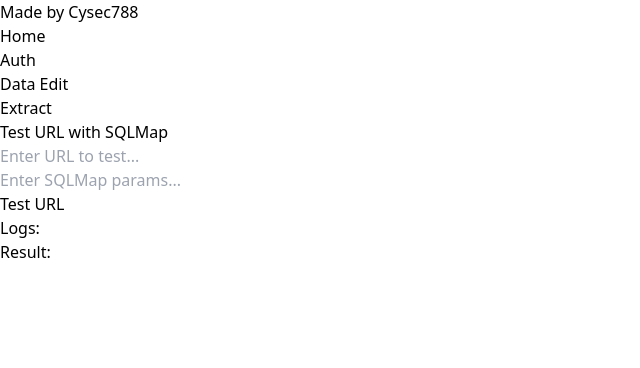
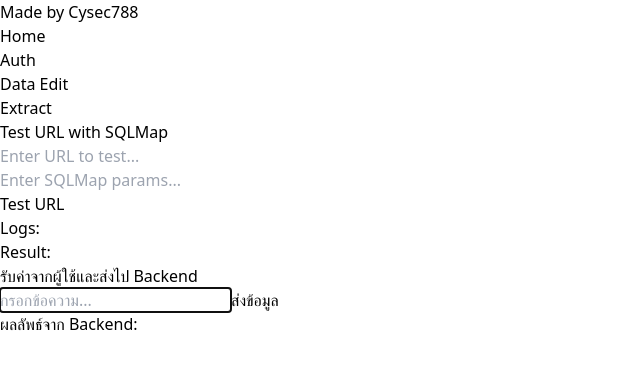
Before and after one commit to JetsadaPun/Sqlmap-Frontend, a Next.js app: page / in a window 1280 px wide. Shown: the top 368 px of the page, without its empty margins (0-640 px from the left). Built offline with nearby package versions, Linux system fonts and the light colour scheme.

Commit message:
Update Result of Aigen

```diff
--- a/src/app/page.tsx
+++ b/src/app/page.tsx
@@ -4,10 +4,17 @@ import Navbar from "./component/navbar";
 
 export default function Home() {
   const [url, setUrl] = useState("");
-  const [params, setParams] = useState(""); // สำหรับรับ params
+  const [params, setParams] = useState("");
   const [result, setResult] = useState("");
   const [logs, setLogs] = useState("");
   const [loading, setLoading] = useState(false);
+
+  const [userInput, setUserInput] = useState("");
+  const [response, setResponse] = useState<{
+    message: string;
+    pdfUrl?: string;
+  }>({ message: "" });
+  const [loading2, setLoading2] = useState(false);
 
   const handleSubmit = async (e: React.FormEvent<HTMLFormElement>) => {
     e.preventDefault();
@@ -45,6 +52,30 @@ export default function Home() {
       setLogs((prev) => prev + `Error: ${error.message}\n`);
     }
     setLoading(false);
+  };
+
+  const handleSubmit2 = async (event: { preventDefault: () => void }) => {
+    event.preventDefault();
+    setLoading2(true);
+    setResponse({ message: "" });
+
+    try {
+      const response = await fetch("http://localhost:5000/api/receive-data", {
+        method: "POST",
+        headers: { "Content-Type": "application/json" },
+        body: JSON.stringify({ text: userInput }),
+      });
+
+      if (!response.ok) {
+        throw new Error("Failed to communicate with backend.");
+      }
+
+      const data = await response.json();
+      setResponse(data);
+    } catch (error: any) {
+      setResponse({ message: `Error: ${error.message}` });
+    }
+    setLoading2(false);
   };
 
   return (
@@ -104,6 +135,57 @@ export default function Home() {
           </pre>
         </div>
       </div>
+
+      {/* Input Promt */}
+      <div className="p-6 container mx-auto">
+        <h2 className="text-xl font-semibold mb-4">
+          รับค่าจากผู้ใช้และส่งไป Backend
+        </h2>
+        <form
+          onSubmit={handleSubmit2}
+          className="bg-white p-6 rounded-lg shadow-md"
+        >
+          <input
+            type="text"
+            placeholder="กรอกข้อความ..."
+            value={userInput}
+            onChange={(e) => setUserInput(e.target.value)}
+            className="border p-4 w-full rounded-md focus:outline-none focus:ring-2 focus:ring-blue-500"
+            required
+            autoFocus
+          />
+          <button
+            type="submit"
+            className="bg-blue-600 text-white py-2 px-4 rounded-md w-full mt-4 hover:bg-blue-700 transition disabled:opacity-50"
+            disabled={loading2}
+          >
+            {loading2 ? "กำลังส่งข้อมูล..." : "ส่งข้อมูล"}
+          </button>
+        </form>
+
+        {loading2 && <p className="mt-4 text-gray-600">กำลังส่งข้อมูล...</p>}
+
+        {response && (
+          <div className="mt-4 p-4 bg-gray-200 rounded-md">
+            <h3 className="font-semibold">ผลลัพธ์จาก Backend:</h3>
+            <p>{response.message}</p>
+
+            {response?.pdfUrl && (
+              <div className="mt-4">
+                <a
+                  href={response.pdfUrl}
+                  download="output.pdf"
+                  target="_blank"
+                  rel="noopener noreferrer"
+                  className="bg-green-600 text-white py-2 px-4 rounded-md hover:bg-green-700 transition"
+                >
+                  ดาวน์โหลดไฟล์ PDF
+                </a>
+              </div>
+            )}
+          </div>
+        )}
+      </div>
     </div>
   );
 }
```
